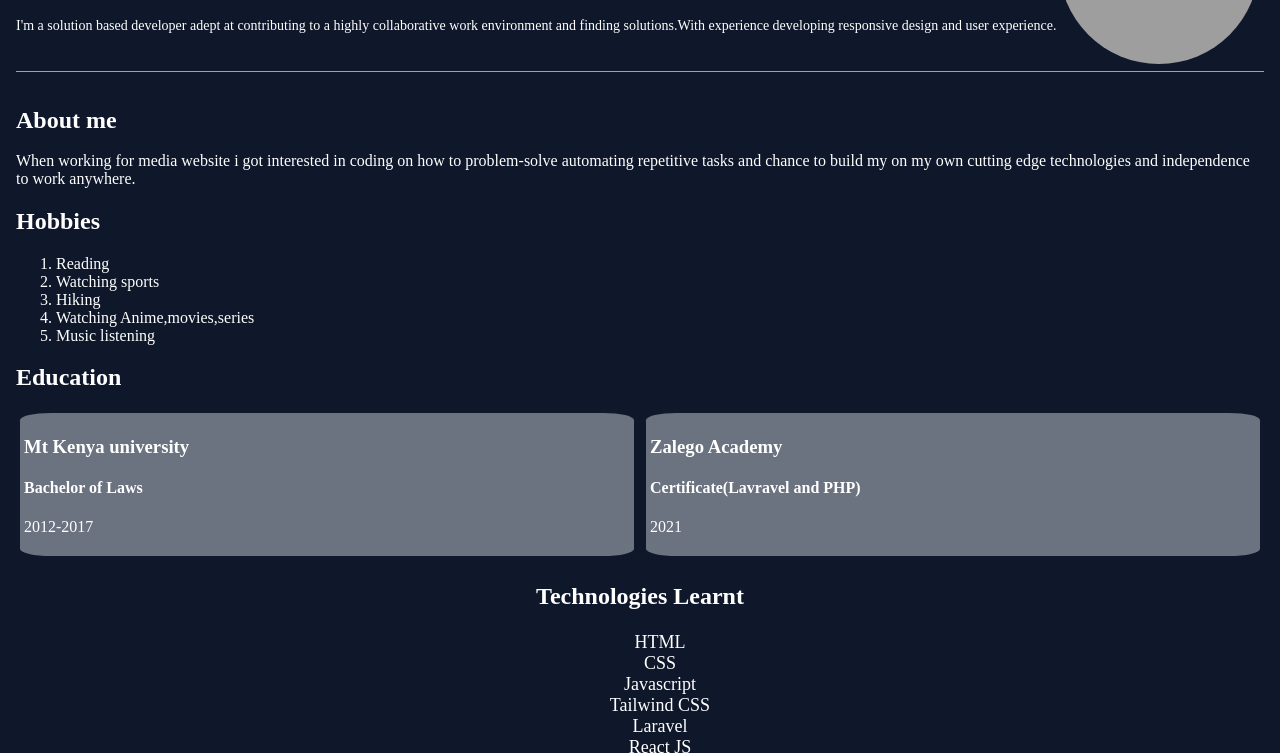
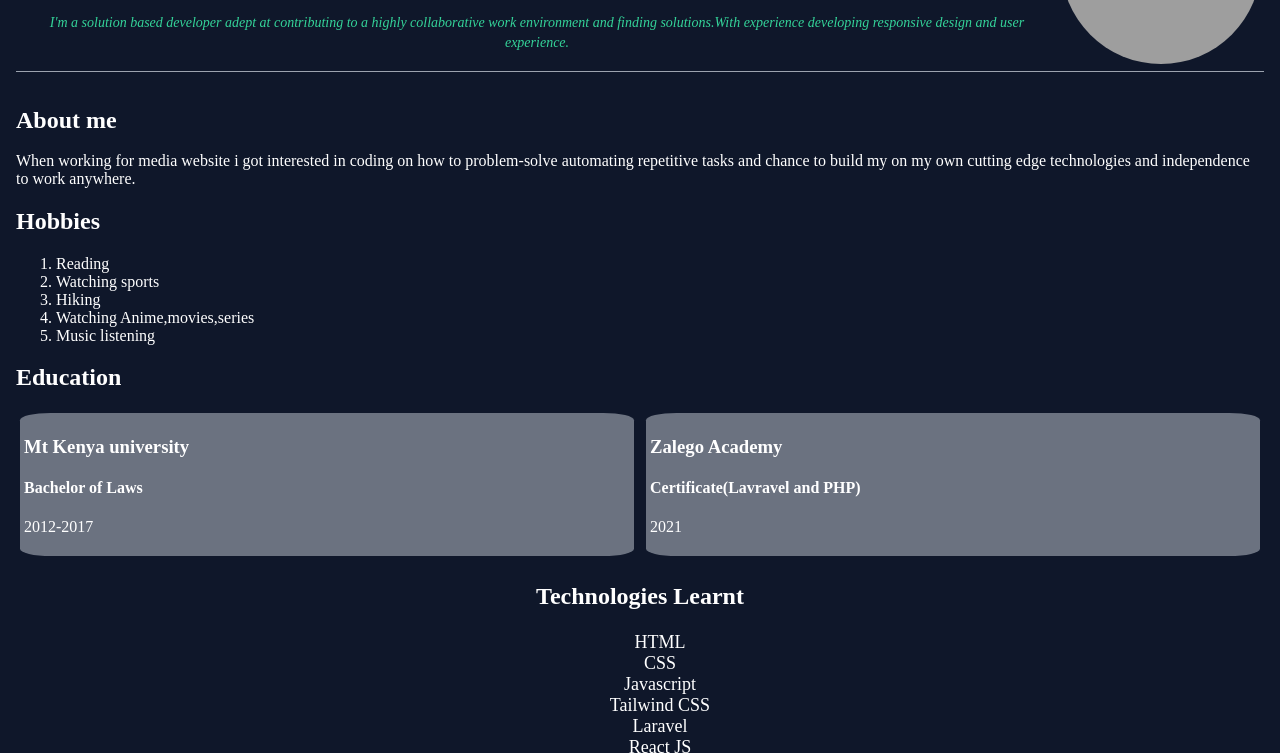
Before and after one commit to kennzuki/portfolio, a plain HTML site: page index.html in a window 1280 px wide. Shown: the part 282-1035 px from the top of the page. Drawn offline with nearby package versions, Linux system fonts and the light colour scheme; grey boxes are pictures that could not be loaded.

Commit message:
added green color to hero paragraph

```diff
--- a/styles.css
+++ b/styles.css
@@ -39,6 +39,12 @@ background: #0F172A;
  .hero p:nth-child(1){
     color: #34D399;
     margin: auto;
+ }
+ .hero p:last-child{
+    color: #34D399;
+    margin: auto;
+    font-style: italic;
+    text-align: center;
  }
  .hero h1{
     font-size: 1.875rem;
```
